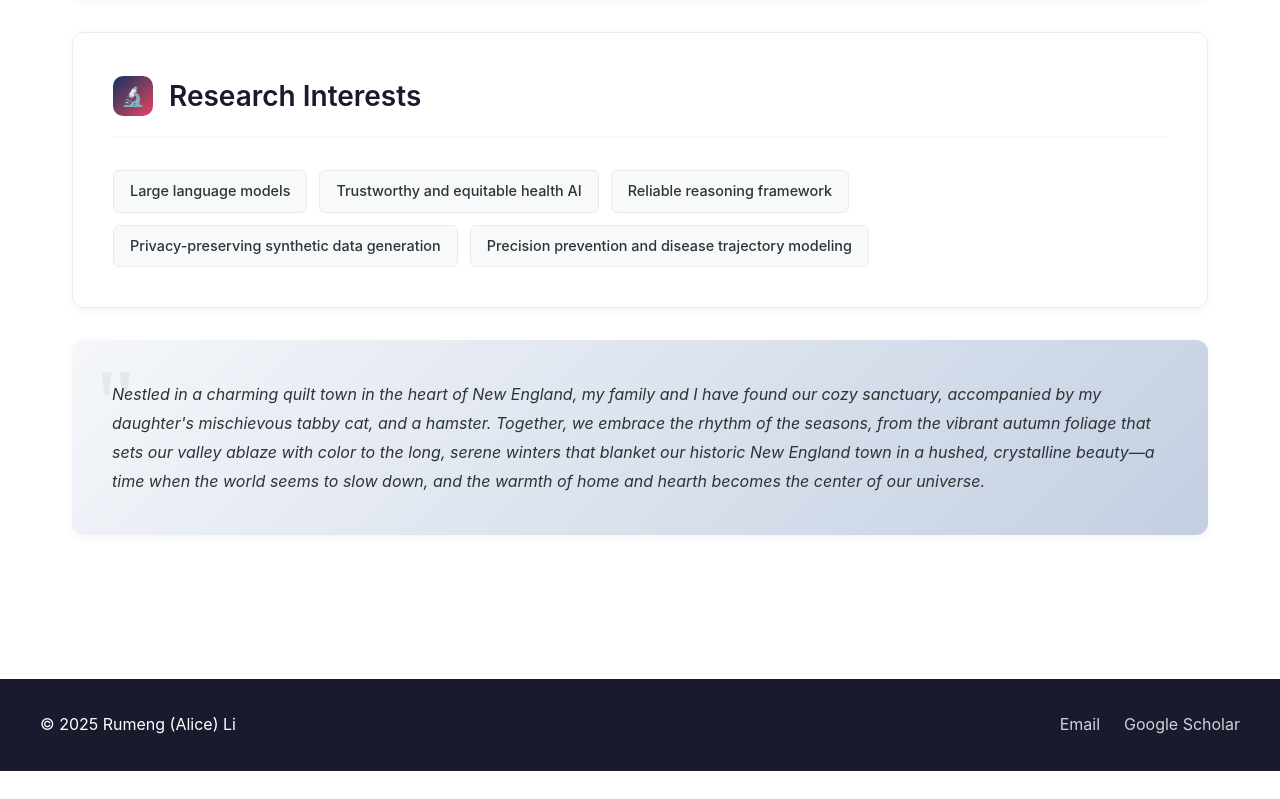
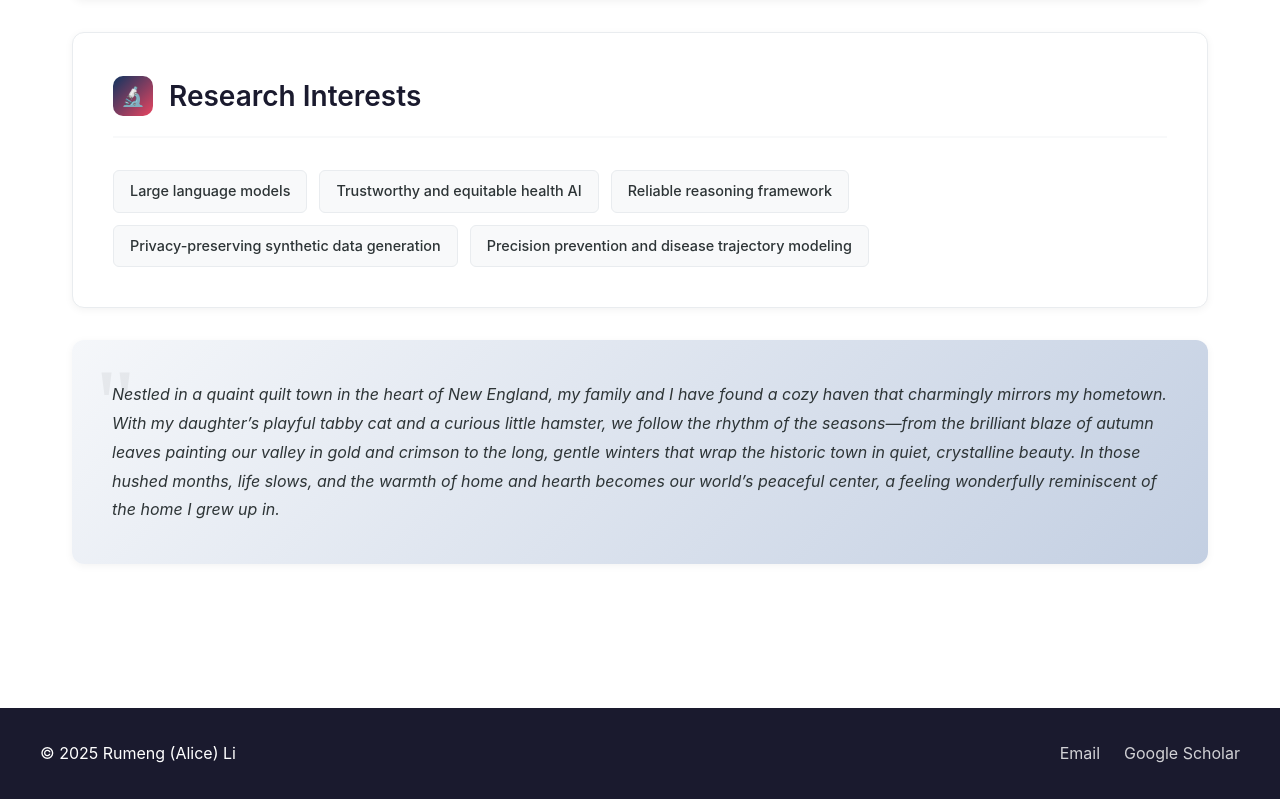
Before and after one commit to alicelee1/alicelee1.github.io, a plain HTML site: page index.html in a window 1280 px wide. Shown: the part 847-1646 px from the top of the page. Before the commit the page ends 1618 px from the top, so only its background shows below. Drawn offline with Linux system fonts and the light colour scheme.

```diff
--- a/index.html
+++ b/index.html
@@ -529,8 +529,7 @@
                 <section class="personal-section">
                     <div class="personal-content">
 <p class="life-paragraph">
-                Nestled in a charming <span class="highlight">quilt town</span> in the heart of New England, my family and I have found our cozy sanctuary, accompanied by my daughter's mischievous tabby cat, and a hamster. Together, we embrace the rhythm of the seasons, from the vibrant autumn foliage that sets our valley ablaze with color to the <span>long, serene winters</span> that blanket our historic New England town in a hushed, crystalline beauty—a time when the world seems to slow down, and the warmth of home and hearth becomes the center of our universe.
-            </p>                    </div>
+Nestled in a quaint quilt town in the heart of New England, my family and I have found a cozy haven that charmingly mirrors my hometown. With my daughter’s playful tabby cat and a curious little hamster, we follow the rhythm of the seasons—from the brilliant blaze of autumn leaves painting our valley in gold and crimson to the long, gentle winters that wrap the historic town in quiet, crystalline beauty. In those hushed months, life slows, and the warmth of home and hearth becomes our world’s peaceful center, a feeling wonderfully reminiscent of the home I grew up in.            </p>                    </div>
                 </section>
             </div>
 
@@ -976,4 +975,5 @@
         });
     </script>
 </body>
+
 </html>
```
